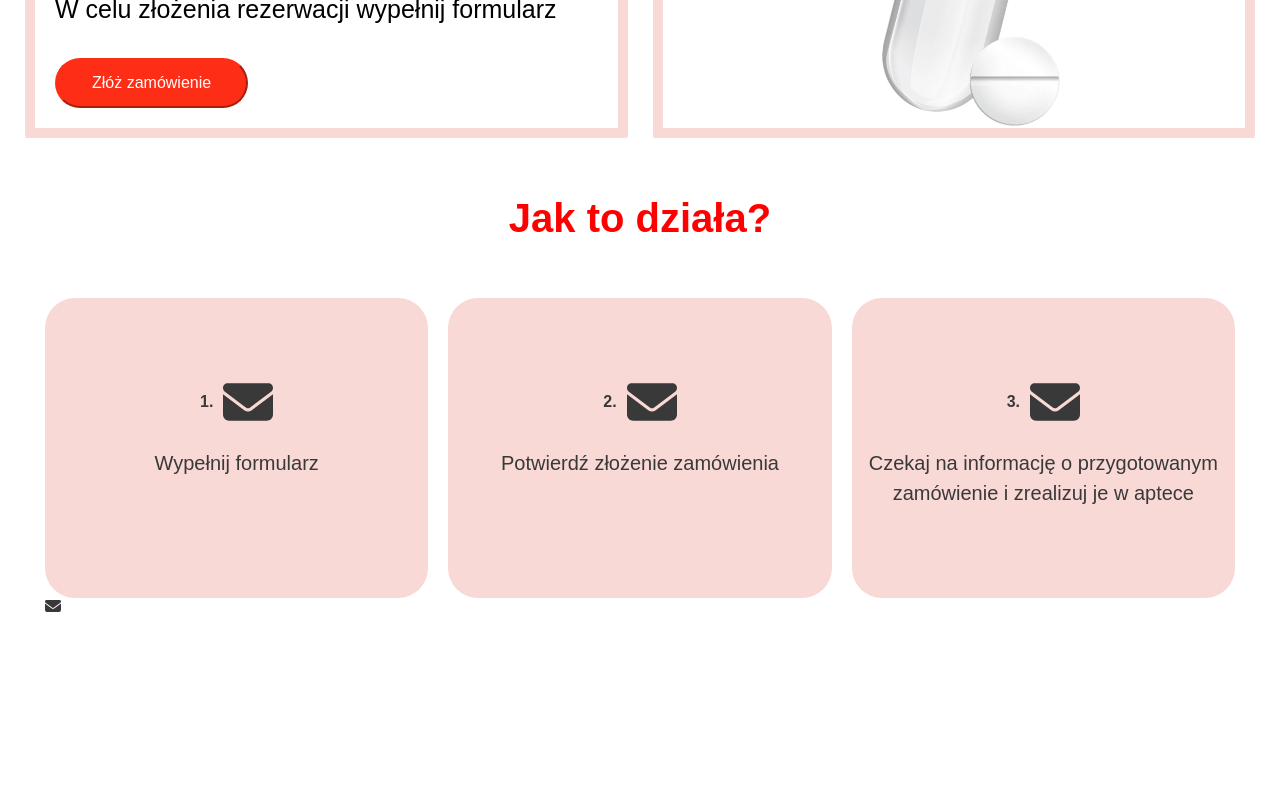
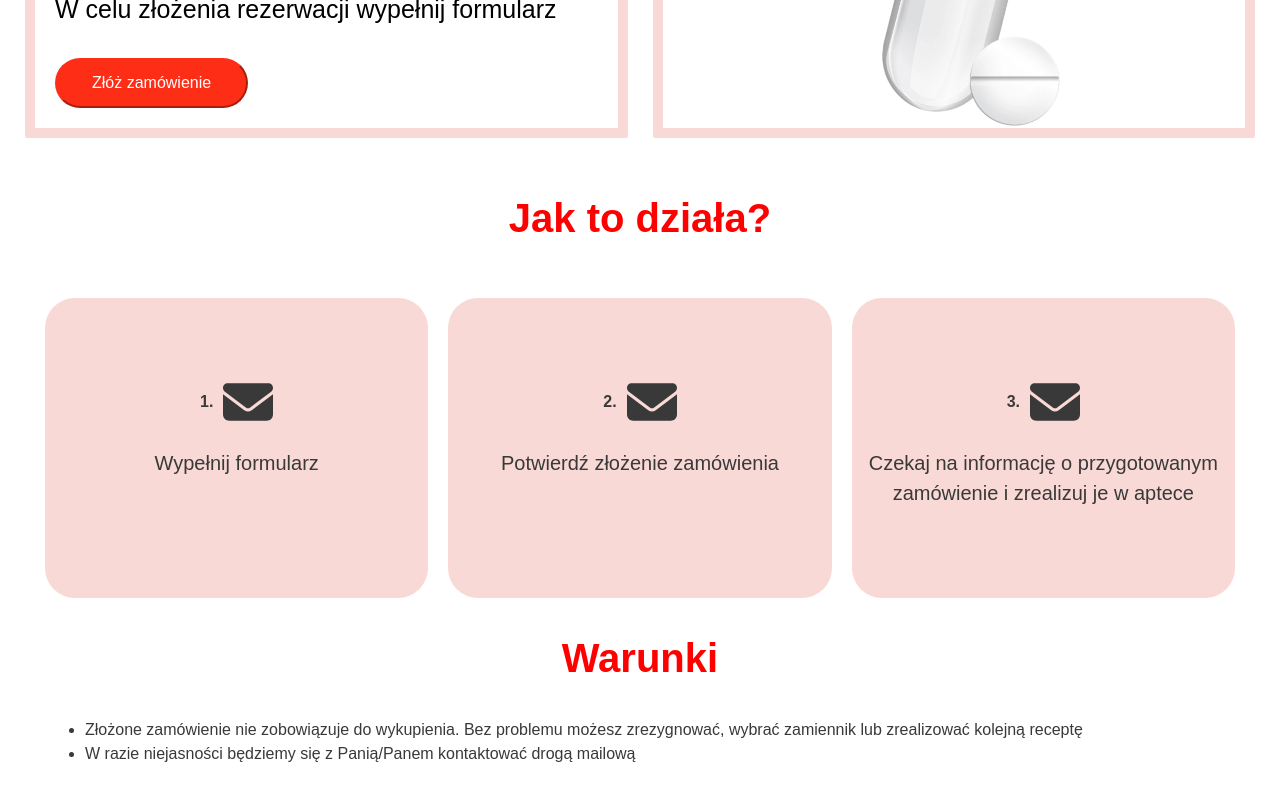
Before and after one commit to AgnieszkaDra/PharmacyWebsite-React, a React (Create React App) app: page / in a window 1280 px wide. Shown: the part 758-1558 px from the top of the page. Before the commit the page ends 1412 px from the top, so only its background shows below. Built offline with nearby package versions, Linux system fonts and the light colour scheme.

Commit message:
add section third

```diff
--- a/src/App.js
+++ b/src/App.js
@@ -8,6 +8,7 @@ import Main from './components/Main/Main'
 import Section from './components/Section/Section'
 import SectionFirst from './components/Sections/SectionFirst/SectionFirst'
 import SectionSecond from './components/Sections/SectionSecond/SectionSecond'
+import SectionThird from './components/Sections/SectionThird/SectionThird'
 
 
 export class App extends React.Component {
@@ -76,13 +77,17 @@ export class App extends React.Component {
             </SectionSecond>
           </Section>
           <Section
-            className={'section--second'}
+            className={'section section--third'}
           >
 
           </Section>
           <Section
-            className={'section--third'}
+            className={'section section--fourth'}
           >
+            <SectionThird
+            >
+
+            </SectionThird>
 
           </Section>
           <Section
--- a/src/components/Sections/SectionSecond/SectionSecond.js
+++ b/src/components/Sections/SectionSecond/SectionSecond.js
@@ -43,24 +43,7 @@ export const SectionSecond = (props) => {
     ...otherProps
   } = props
 
-  const showObject = (el) => {
 
-    return Object.entries(el).map(([key, values]) => {
-
-      return (
-        <>
-          <ElementSecond
-            key={'njnj'}
-            values={`${values}`}
-          >
-          </ElementSecond>
-        </>
-
-
-
-      )
-    })
-  }
 
   const renderListItem = (element, i) => {
     return (
@@ -97,10 +80,6 @@ export const SectionSecond = (props) => {
         {howToBook.list.map((element, index) => {
           return renderListItem(element, index)
         })}
-        {<FontAwesomeIcon
-          icon={faEnvelope}
-          key={'kk'}
-        />}
       </div>
     </div>
   )
--- /dev/null
+++ b/src/components/Sections/SectionThird/SectionThird.js
@@ -0,0 +1,51 @@
+import React from 'react'
+import PropTypes from 'prop-types'
+import Typography from '../../Typography/Typography'
+
+import classes from './styles.module.css'
+
+export const SectionThird = (props) => {
+  const {
+    className,
+    ...otherProps
+  } = props
+
+  const listDescription = [
+
+
+    'Złożone zamówienie nie zobowiązuje do wykupienia. Bez problemu możesz zrezygnować, wybrać zamiennik lub zrealizować kolejną receptę',
+    'W razie niejasności będziemy się z Panią/Panem kontaktować drogą mailową'
+  ]
+
+  const renderListItem = (element, i) => {
+    return (
+      <li className={classes.element}>{element}</li>
+    )
+  }
+
+  return (
+    <div
+      className={`${classes.root}${className ? ` ${className}` : ''}`}
+      {...otherProps}
+    >
+        <Typography
+        variant={'h2'}
+        color={'red'}
+        className={classes.h2}
+      >
+        {'Warunki'}
+      </Typography>
+      <ul className={classes.list}>
+        {listDescription.map((item, i) => {
+          return renderListItem(item, i)
+        })}
+      </ul>
+    </div>
+  )
+}
+
+SectionThird.propTypes = {
+  className: PropTypes.string
+}
+
+export default SectionThird
--- /dev/null
+++ b/src/components/Sections/SectionThird/index.js
@@ -0,0 +1,2 @@
+export * from './SectionThird'
+export { default } from './SectionThird'
--- /dev/null
+++ b/src/components/Sections/SectionThird/styles.module.css
@@ -0,0 +1,5 @@
+.root {}
+
+.h2 {
+    text-align: center;
+}
```
